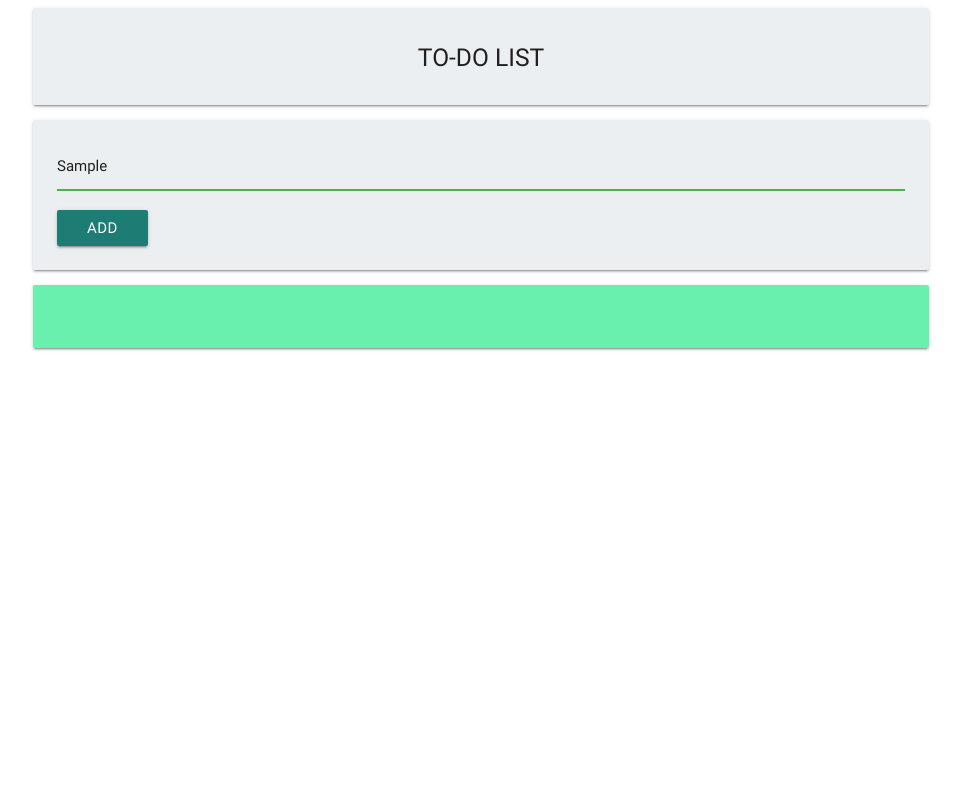
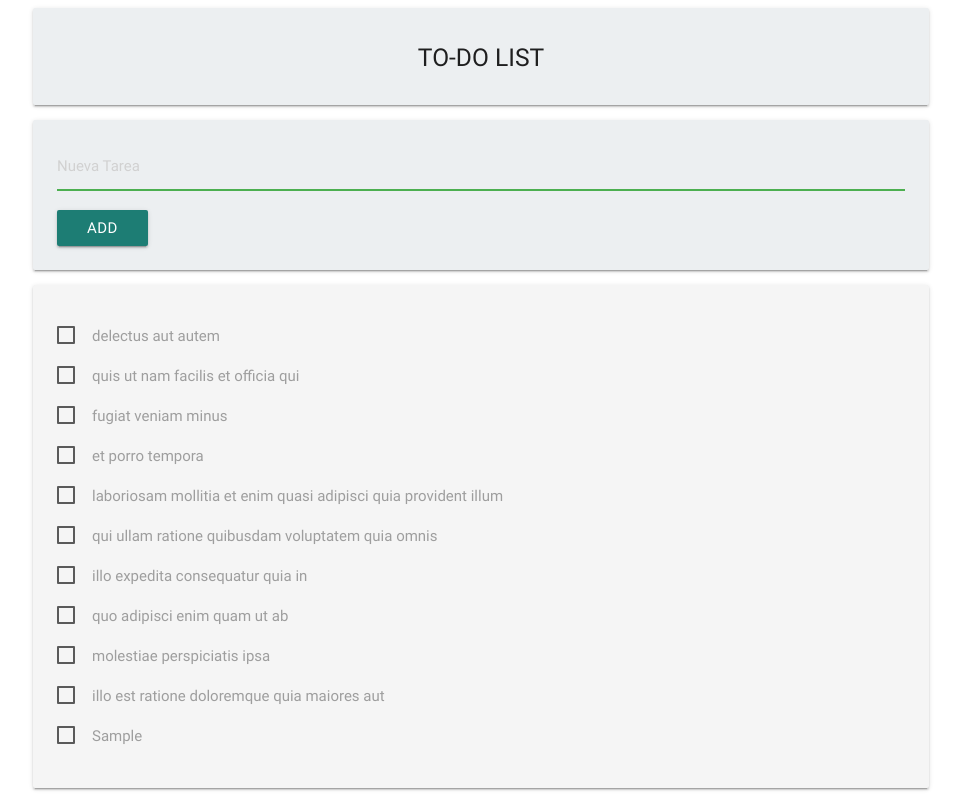
Before and after one commit to jani-123/lista-tareas, a plain HTML site: page index.html in a window 1280 px wide. Both pictures are taken after typing "Sample" into the empty fields and a click on the button "ADD". Shown: the whole page, without its empty margins (159-1120 px from the left). Drawn offline with nearby package versions, Linux system fonts and the light colour scheme.

Commit message:
ya agrega elementos

```diff
--- a/assets/js/main.js
+++ b/assets/js/main.js
@@ -62,18 +62,12 @@ var elementsLists = [
 
 ];
 
-// capturas de variables con DOM
-
-
-//var listas = document.getElementById('listado');
-
-
-function Listarea(userId,id,title,completed)
+function Listarea(title)
 {
-	this.userId = userId;
-	this.id = id;
+	this.userId = 1;
+	this.id = (elementsLists.length + 1);
 	this.title = title;
-	this.completed = completed;
+	this.completed = false;
 }
 
 function AddLIsts()
@@ -90,10 +84,11 @@ function AddLIsts()
         document.getElementById('listado').innerHTML = html;
 
     }
+}
 
-    this.AddTarea = function(addTarea){
-        elementsLists.push(addTarea);
-    }
+function limpiar()
+{
+	document.getElementById('nuevaTarea').value= "";
 }
 
 var lista1 = new AddLIsts();
@@ -102,9 +97,10 @@ var lista1 = new AddLIsts();
 var btnAdd = document.getElementById('add');
 btnAdd.onclick = function(){
 	var addTarea = document.getElementById("nuevaTarea").value;
-	var lista1.AddTarea(new elementsLists(addTarea));
+	var tarea1 = new Listarea(addTarea);
+	elementsLists.push(tarea1);
+	lista1.mostrarTarea();
+    limpiar();
+};
 
-
-
-};
 lista1.mostrarTarea();
--- a/index.html
+++ b/index.html
@@ -19,7 +19,7 @@
                  <button class="btn waves-effect waves-light" type="button" id="add">ADD</button>
             </div>
 
-            <div class="card-panel green accent-2" id="panel">
+            <div class="card-panel grey lighten-4" id="panel">
                  <ul id="listado">
 
                  </ul>
```
